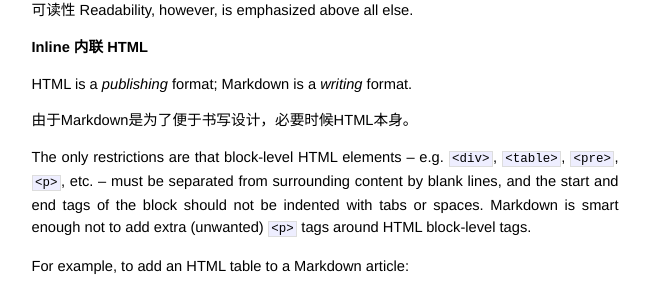
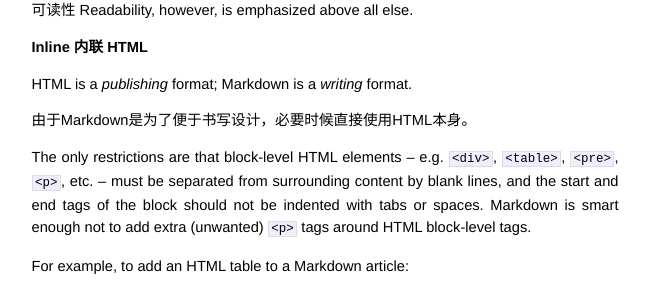
Before and after one commit to fy1231/fy.github.io, a Jekyll site: the page built from _posts/2019-3-1-markdown.md, in a window 1280 px wide and 900 px high. Shown: the part 287-576 px from the top of the window, without its empty margins (315-965 px from the left). Built offline with Jekyll 4.4.1, drawn with Linux system fonts in a browser that asks for light colours.

Commit message:
Update 2019-3-1-markdown.md

```diff
--- a/_posts/2019-3-1-markdown.md
+++ b/_posts/2019-3-1-markdown.md
@@ -20,7 +20,7 @@ Markdown is intended to be as easy-to-read and easy-to-write as is feasible. 设
 HTML is a *publishing* format; Markdown is a *writing*
 format.
 
-由于Markdown是为了便于书写设计，必要时候HTML本身。
+由于Markdown是为了便于书写设计，必要时候直接使用HTML本身。
 
 The only restrictions are that block-level HTML elements -- e.g. `<div>`,
 `<table>`, `<pre>`, `<p>`, etc. -- must be separated from surrounding
```
